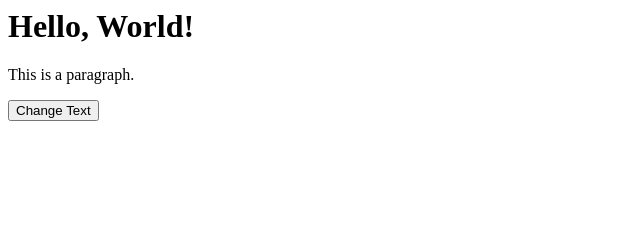
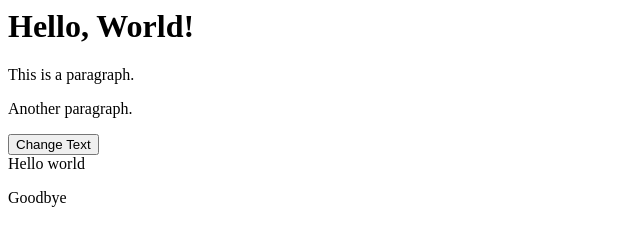
Before and after one commit to Nelson-Andrade/NelsonA-tkh-dom, a plain HTML site: page index.html in a window 1280 px wide. Shown: the whole page, without its empty margins (0-640 px from the left). Drawn offline with Linux system fonts and the light colour scheme.

Commit message:
Implemented querySelectorAll which retrieves all instances of an element in a NodeList whereas querySelector simply returns the first instance of the element passed to the method

```diff
--- a/index.html
+++ b/index.html
@@ -11,6 +11,7 @@
 
     <h1 id="main-heading">Hello, World!</h1>
     <p class="description">This is a paragraph.</p>
+    <p>Another paragraph.</p>
     <button id="changeText">Change Text</button>
 
     <script>
--- a/script.js
+++ b/script.js
@@ -1,3 +1,13 @@
 let titleElement = document.getElementById("title");
 
 console.log(titleElement);
+
+const div = document.createElement("div");
+const p = document.createElement("p");
+document.body.append(div);
+div.innerText = "Hello world";
+p.innerText = "Goodbye";
+div.append(p);
+
+let descriptions = document.querySelectorAll("p");
+console.log(descriptions);
```
